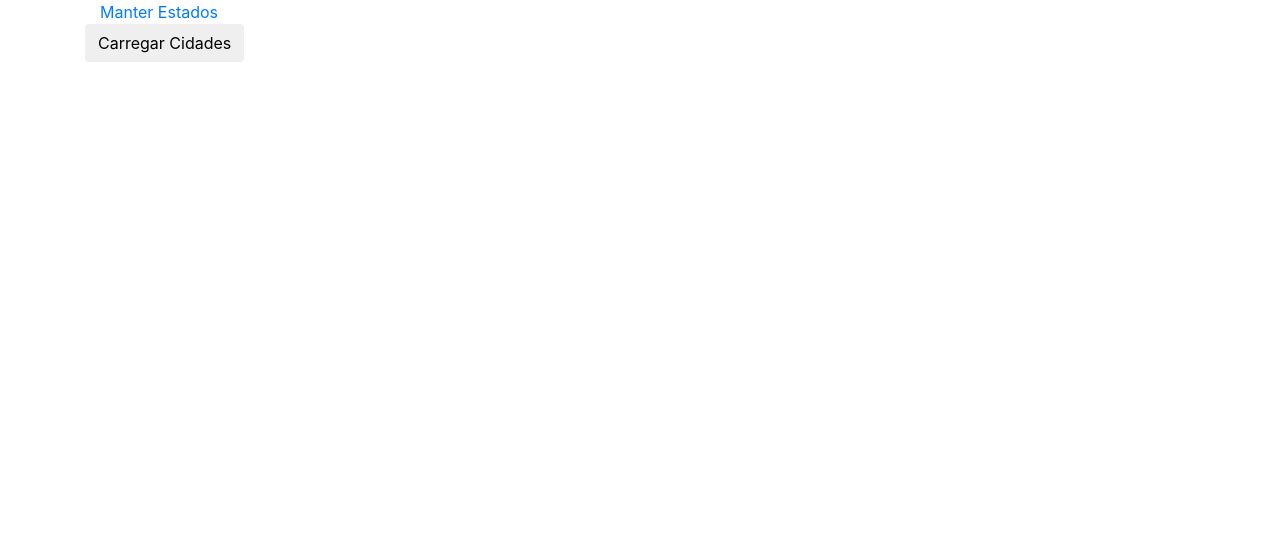
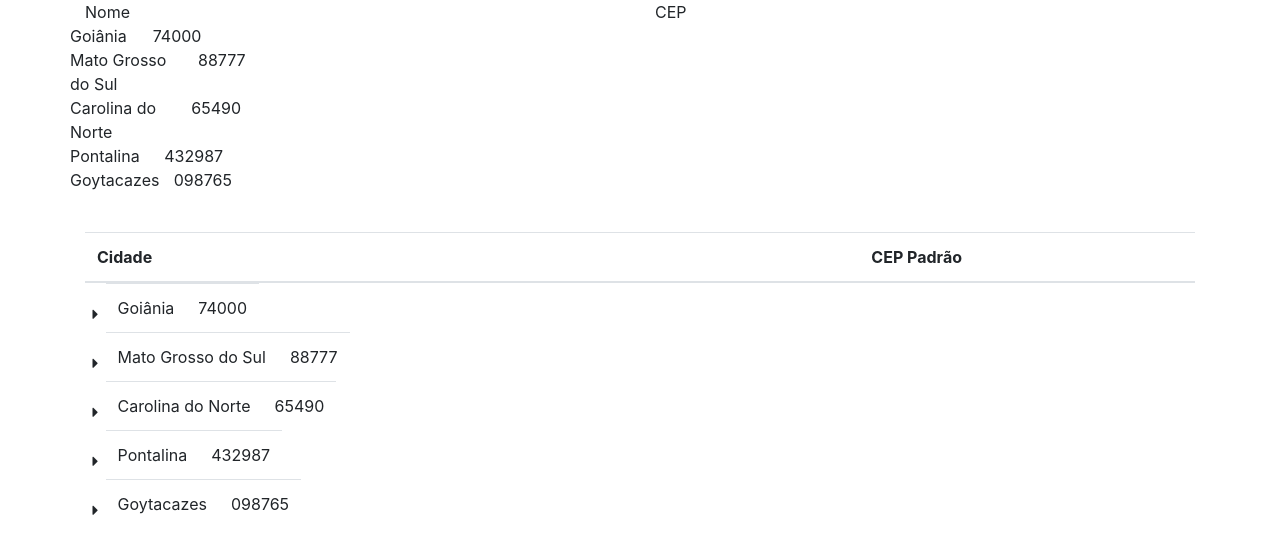
Before and after one commit to wquintanilhadasilva/couchdb, an Angular app: page /cidades in a window 1280 px wide. Shown: the top 554 px of the page. Built offline with nearby package versions, Linux system fonts and the light colour scheme; what primeng would draw is missing.

Commit message:
grid table collapsed

```diff
--- a/src/app/app.module.ts
+++ b/src/app/app.module.ts
@@ -8,6 +8,7 @@ import {NgbModule} from '@ng-bootstrap/ng-bootstrap';
 
 import {DataGridModule} from 'primeng/datagrid';
 import {PanelModule} from 'primeng/panel';
+import {AccordionModule} from 'primeng/accordion';
 
 import { AppComponent } from './app.component';
 import { EstadosBrService } from './services/estados-br.service';
@@ -38,6 +39,7 @@ import { CidadesComponent } from './cidades/cidades.component';
     DataGridModule,
     PanelModule,
     AppRoutingModule,
+    AccordionModule,
     NgbModule.forRoot()
   ],
   providers: [EstadosBrService, MunicipiosBrService],
--- a/src/app/cidades/cidades.component.css
+++ b/src/app/cidades/cidades.component.css
@@ -0,0 +1,3 @@
+tr .activetab {
+    display: block !important;
+}
--- a/src/app/cidades/cidades.component.html
+++ b/src/app/cidades/cidades.component.html
@@ -1,5 +1,6 @@
 <div class="container">
 
+  <!--
   <div class="col-12">
     <a routerLink="/ufs">Manter Estados</a>
   </div>
@@ -7,4 +8,81 @@
     <button class="btn btn-default" (click)="carregarCidades()">Carregar Cidades</button>
   </p>
 
+-->
+
+  <div>
+    <div class="row">
+      <div class="col-6">Nome</div>
+      <div class="col-6">CEP</div>
+    </div>
+
+    <div class="row" *ngFor="let cd of cidades">
+        <div class="row" (click)="cd.exibir = !cd.exibir">
+          <div class="col-6">{{cd.nome}} </div>
+          <div class="col-6">{{cd.cep}}</div>
+        </div>
+        <div class="row" *ngIf="cd.exibir">
+            <div class="col-12">
+                <p-accordion [multiple]="false">
+
+                    <p-accordionTab header="{{cd.nome}}">
+                        {{cd.nome}} | {{cd.cep}}
+                    </p-accordionTab>
+
+                </p-accordion>
+            </div>
+          </div>
+
+    </div>
+
+  </div>
+
+  <p></p>
+  <br/>
+
+  <table class="table">
+      <thead>
+        <th>Cidade</th>
+        <th>CEP Padrão</th>
+      </thead>
+      <tbody>
+          <tr *ngFor="let cd of cidades; let i = index" [ngClass]="{activetab: isActive(cd.nome)}">
+              <div (click)="getSub(cd.nome);">
+                  <!-- use the uniqueId here  -->
+                  <!--Linha: {{i}} -->
+                  <span class="ui-accordion-toggle-icon fa fa-fw" [ngClass]="{'fa-caret-down' : isActive(cd.nome), 'fa-caret-right' : !isActive(cd.nome) }" >
+
+                  </span>
+                  <span class="ui-accordion-header-text ng-tns-c2-5 ng-star-inserted">
+                      <td>{{cd.nome}}</td>
+                      <td>{{cd.cep}}</td>
+                  </span>
+
+              </div>
+              <div *ngIf="isActive(cd.nome)">
+
+                  <p-accordion [multiple]="false">
+
+                      <p-accordionTab header="{{cd.nome}}">
+                          {{cd.nome}} | {{cd.cep}}
+                      </p-accordionTab>
+
+                  </p-accordion>
+
+                  <table class="table table-striped table-bordered table-hover" >
+                      <tbody>
+                          <tr *ngFor="let cd2 of cidades">
+                              <td>{{cd2.nome}}</td>
+                              <td>{{cd2.cep}}</td>
+                          </tr>
+                      </tbody>
+                  </table>
+
+              </div>
+
+          </tr>
+      </tbody>
+  </table>
+
+
 </div>
--- a/src/app/cidades/cidades.component.ts
+++ b/src/app/cidades/cidades.component.ts
@@ -8,13 +8,32 @@ import { MunicipiosBrService } from '../services/municipios-br.service';
 })
 export class CidadesComponent implements OnInit {
 
+  cidades = [
+    {nome: 'Goiânia', cep: '74000', exibir: false},
+    {nome: 'Mato Grosso do Sul', cep: '88777', exibir: false},
+    {nome: 'Carolina do Norte', cep: '65490', exibir: false},
+    {nome: 'Pontalina', cep: '432987', exibir: false},
+    {nome: 'Goytacazes', cep: '098765', exibir: false}
+  ];
+
+  selected ;
+
   constructor(private service: MunicipiosBrService) { }
 
   ngOnInit() {
+    // console.log(this.cidades);
   }
 
   carregarCidades() {
     this.service.loadCitiesToCouchDb();
   }
 
+  isActive(id) {
+    return this.selected === id;
+  }
+
+ getSub(id) {
+  this.selected = (this.selected === id ? null : id);
+  }
+
 }
```
